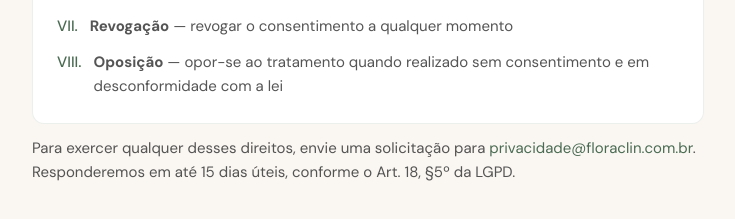
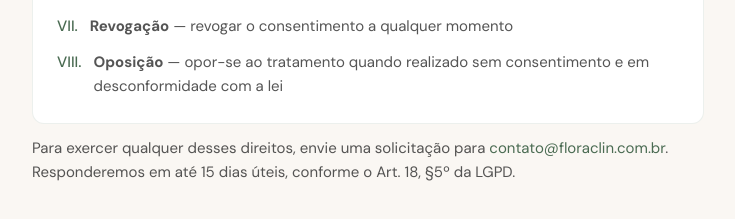
Before and after one commit to giorgiofellipe/floraclin, a Next.js app in the folder site/: page /lgpd in a window 1280 px wide. Shown: the part 1880-2099 px from the top of the page, without its empty margins (272-1007 px from the left). Built offline with nearby package versions, Linux system fonts and the light colour scheme; no server answers.

Commit message:
Use contato email for privacy requests

```diff
--- a/site/src/app/lgpd/page.tsx
+++ b/site/src/app/lgpd/page.tsx
@@ -60,10 +60,10 @@ export default function LgpdPage() {
                     encarregado pelo tratamento de dados pessoais, acessível
                     pelo e-mail{" "}
                     <a
-                      href="mailto:privacidade@floraclin.com.br"
+                      href="mailto:contato@floraclin.com.br"
                       className="text-sage hover:underline"
                     >
-                      privacidade@floraclin.com.br
+                      contato@floraclin.com.br
                     </a>
                     .
                   </li>
@@ -171,10 +171,10 @@ export default function LgpdPage() {
                   Para exercer qualquer desses direitos, envie uma solicitação
                   para{" "}
                   <a
-                    href="mailto:privacidade@floraclin.com.br"
+                    href="mailto:contato@floraclin.com.br"
                     className="text-sage hover:underline"
                   >
-                    privacidade@floraclin.com.br
+                    contato@floraclin.com.br
                   </a>
                   . Responderemos em até 15 dias úteis, conforme o Art. 18, §5º
                   da LGPD.
@@ -267,10 +267,10 @@ export default function LgpdPage() {
                 incidentes relacionados à proteção de dados pessoais, entre em
                 contato com nosso Encarregado de Proteção de Dados pelo e-mail{" "}
                 <a
-                  href="mailto:privacidade@floraclin.com.br"
+                  href="mailto:contato@floraclin.com.br"
                   className="text-sage hover:underline"
                 >
-                  privacidade@floraclin.com.br
+                  contato@floraclin.com.br
                 </a>
                 .
               </p>
--- a/site/src/app/privacidade/page.tsx
+++ b/site/src/app/privacidade/page.tsx
@@ -269,10 +269,10 @@ export default function PrivacidadePage() {
                 <p>
                   Para exercer esses direitos, entre em contato pelo e-mail{" "}
                   <a
-                    href="mailto:privacidade@floraclin.com.br"
+                    href="mailto:contato@floraclin.com.br"
                     className="text-sage hover:underline"
                   >
-                    privacidade@floraclin.com.br
+                    contato@floraclin.com.br
                   </a>
                   . Responderemos em até 15 dias úteis.
                 </p>
@@ -331,10 +331,10 @@ export default function PrivacidadePage() {
                 Para dúvidas sobre esta Política de Privacidade ou sobre o
                 tratamento dos seus dados, entre em contato pelo e-mail{" "}
                 <a
-                  href="mailto:privacidade@floraclin.com.br"
+                  href="mailto:contato@floraclin.com.br"
                   className="text-sage hover:underline"
                 >
-                  privacidade@floraclin.com.br
+                  contato@floraclin.com.br
                 </a>
                 .
               </p>
```
Also changed, not shown: site/public/llms-full.txt.
